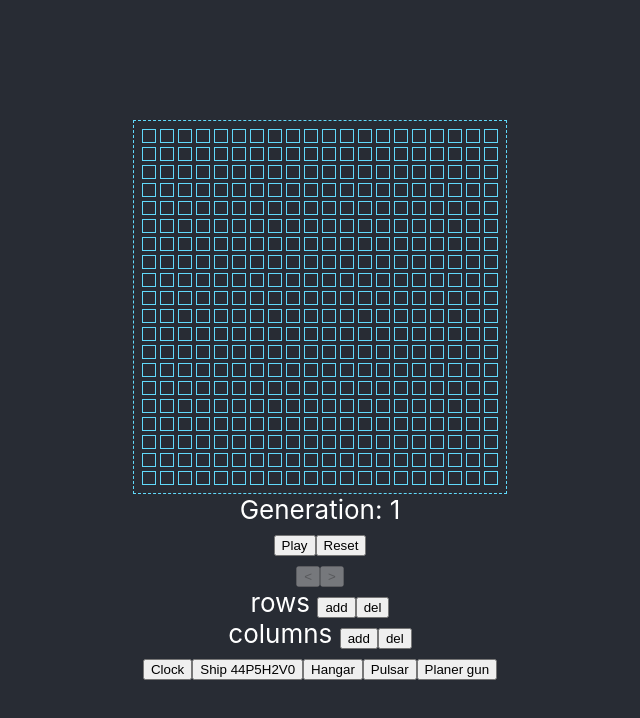
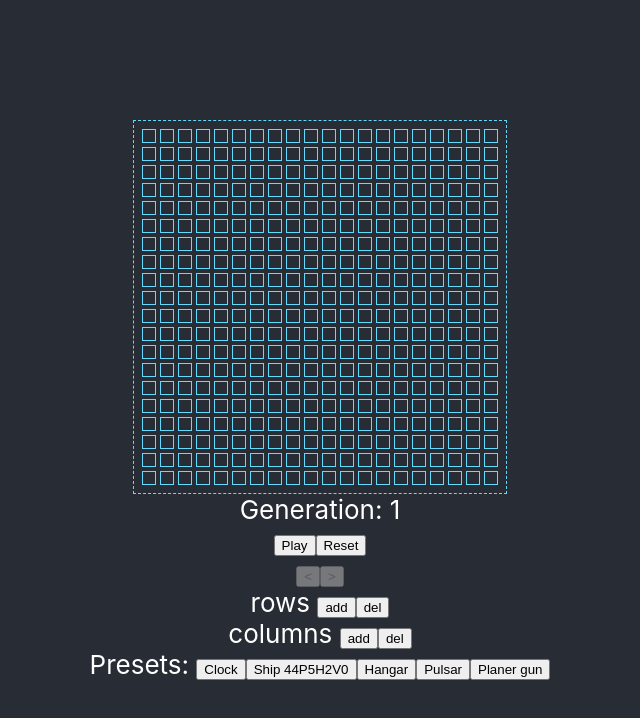
Before and after one commit to d-manevich/game-of-life, a React (Create React App) app: page / in a window 1280 px wide. Shown: the top 718 px of the page, without its empty margins (320-960 px from the left). Built offline with nearby package versions, Linux system fonts and the light colour scheme.

Commit message:
Add presets label

```diff
--- a/src/PresetSelector.tsx
+++ b/src/PresetSelector.tsx
@@ -8,6 +8,7 @@ type Props = {
 
 const PresetSelector: React.FC<Props> = ({ onSelect }: Props) => (
   <div>
+    <span>Presets: </span>
     <button onClick={() => onSelect(CLOCK)}>Clock</button>
     <button onClick={() => onSelect(SHIP_44P5H2V0)}>Ship 44P5H2V0</button>
     <button onClick={() => onSelect(HANGAR)}>Hangar</button>
```
